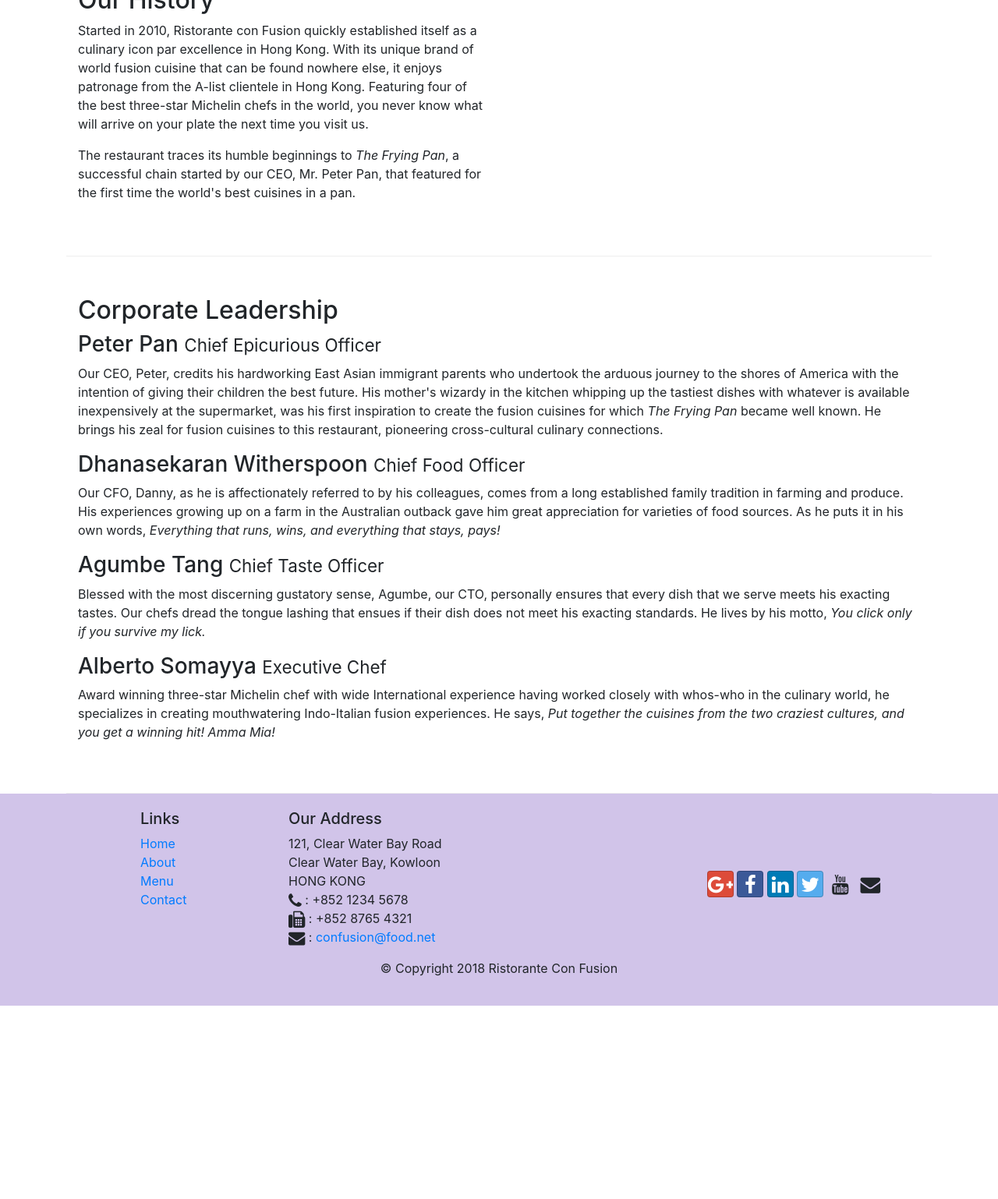
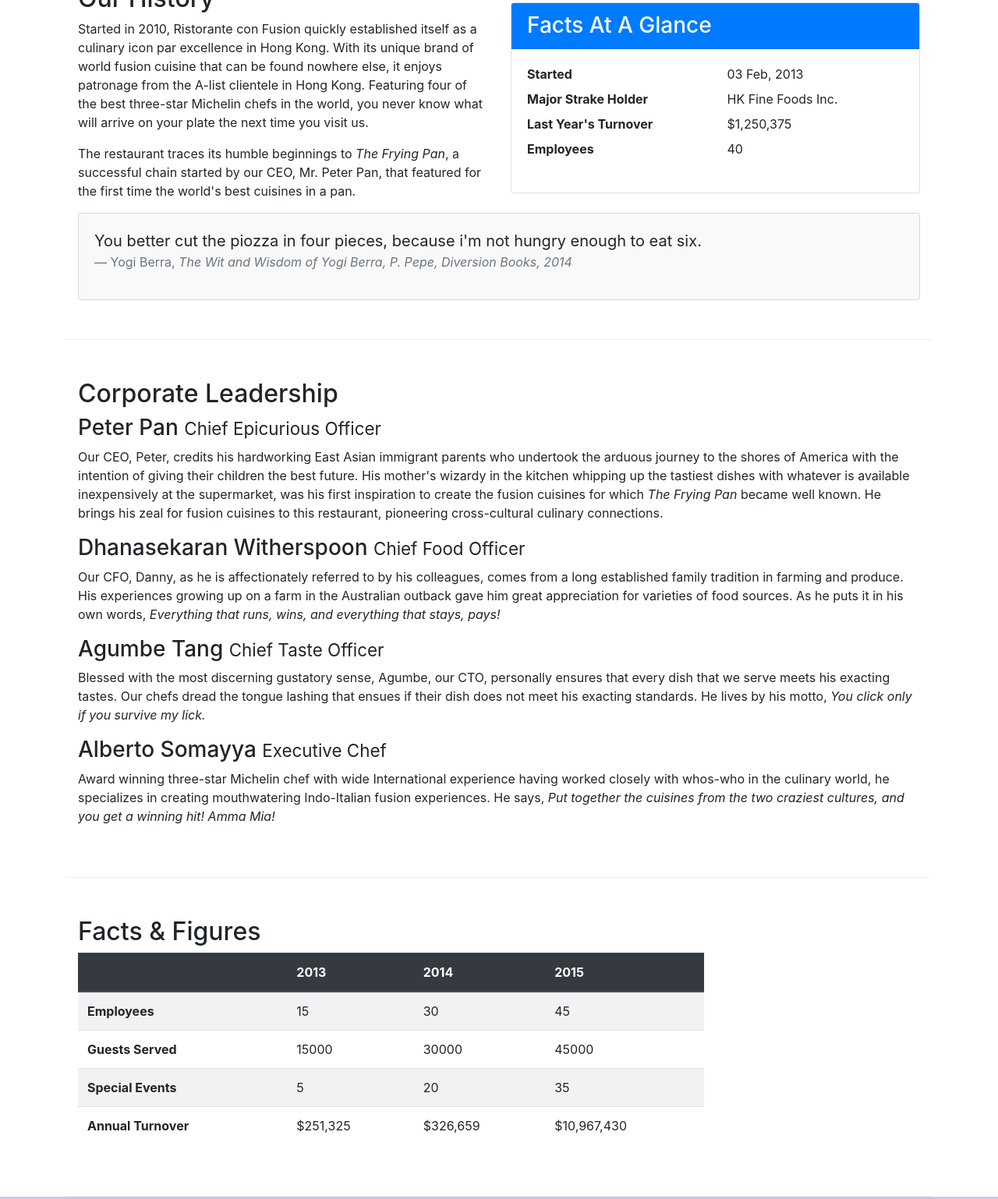
Before and after one commit to ahmadbappy/RiverFlower, a website: page aboutus.html in a window 1280 px wide. Shown: the part 536-2074 px from the top of the page at 78% size. Before the commit the page ends 1826 px from the top, so only its background shows below. Drawn offline with nearby package versions, Linux system fonts and the light colour scheme.

Commit message:
image & media

```diff
--- a/aboutus.html
+++ b/aboutus.html
@@ -23,7 +23,7 @@
             <button class="navbar-toggler" type="button" data-toggle="collapse" data-target="#Navbar">
                 <span class="navbar-toggler-icon"></span>
             </button>
-            <a class="navbar-brand mr-auto" href="./index.html">Ristorante Con Fusion</a>
+            <a class="navbar-brand mr-auto" href="./index.html"><img src="img/logo.png" height="30" width="41"></a>
             <div class="collapse navbar-collapse" id="Navbar">
                 <ul class="navbar-nav mr-auto">
 
@@ -54,7 +54,8 @@
                     <p>We take inspiration from the World's best cuisines, and create a unique fusion experience. Our
                         lipsmacking creations will tickle your culinary senses!</p>
                 </div>
-                <div class="col-12 col-sm">
+                <div class="col-12 col-sm align-self-center">
+                    <img src="img/logo.png" class="img-fluid">
                 </div>
             </div>
         </div>
@@ -83,7 +84,34 @@
                 <p>The restaurant traces its humble beginnings to <em>The Frying Pan</em>, a successful chain started by
                     our CEO, Mr. Peter Pan, that featured for the first time the world's best cuisines in a pan.</p>
             </div>
-            <div>
+            <div class="col-sm">
+                <div class="card">
+                    <h3 class="card-header bg-primary text-white">Facts At A Glance</h3>
+                    <div class="card-body">
+                        <dl class="row">
+                            <dt class="col-6">Started</dt>
+                            <dd class="col-6">03 Feb, 2013</dd>
+                            <dt class="col-6">Major Strake Holder</dt>
+                            <dd class="col-6">HK Fine Foods Inc.</dd>
+                            <dt class="col-6">Last Year's Turnover</dt>
+                            <dd class="col-6">$1,250,375</dd>
+                            <dt class="col-6">Employees</dt>
+                            <dd class="col-6">40</dd>
+                        </dl>
+                    </div>
+                </div>
+            </div>
+            <div class="col-12">
+                <div class="card card-body bg-light">
+                    <blockquote class="blockquote">
+                        <p class="mb-0">You better cut the piozza in four pieces, because i'm not hungry enough to eat
+                            six.</p>
+                        <footer class="blockquote-footer">Yogi Berra,
+                            <cite title="Source Title">The Wit and Wisdom of Yogi Berra, P. Pepe, Diversion Books,
+                                2014</cite>
+                        </footer>
+                    </blockquote>
+                </div>
             </div>
         </div>
 
@@ -139,6 +167,50 @@
                 </div>
 
             </div>
+        </div>
+        <div class="row row-content">
+            <div class="col-12 col-sm-9">
+                <h2>Facts &amp; Figures</h2>
+                <div class="table-responsive">
+                    <table class="table table-striped">
+                        <thead class="thead-dark">
+                            <tr>
+                                <th>&nbsp;</th>
+                                <th>2013</th>
+                                <th>2014</th>
+                                <th>2015</th>
+                            </tr>
+                        </thead>
+                        <tbody>
+                            <tr>
+                                <th>Employees</th>
+                                <td>15</td>
+                                <td>30</td>
+                                <td>45</td>
+                            </tr>
+                            <tr>
+                                <th>Guests Served</th>
+                                <td>15000</td>
+                                <td>30000</td>
+                                <td>45000</td>
+                            </tr>
+                            <tr>
+                                <th>Special Events</th>
+                                <td>5</td>
+                                <td>20</td>
+                                <td>35</td>
+                            </tr>
+                            <tr>
+                                <th>Annual Turnover</th>
+                                <td>$251,325</td>
+                                <td>$326,659</td>
+                                <td>$10,967,430</td>
+                            </tr>
+                        </tbody>
+                    </table>
+                </div>
+            </div>
+
         </div>
     </div>
     </div>
```
Also changed, not shown: contactus.html (+3 -2 lines), index.html (+20 -8 lines), img/alberto.png (added), img/buffet.png (added), img/logo.png (added), img/uthappizza.png (added), 1 other file.
